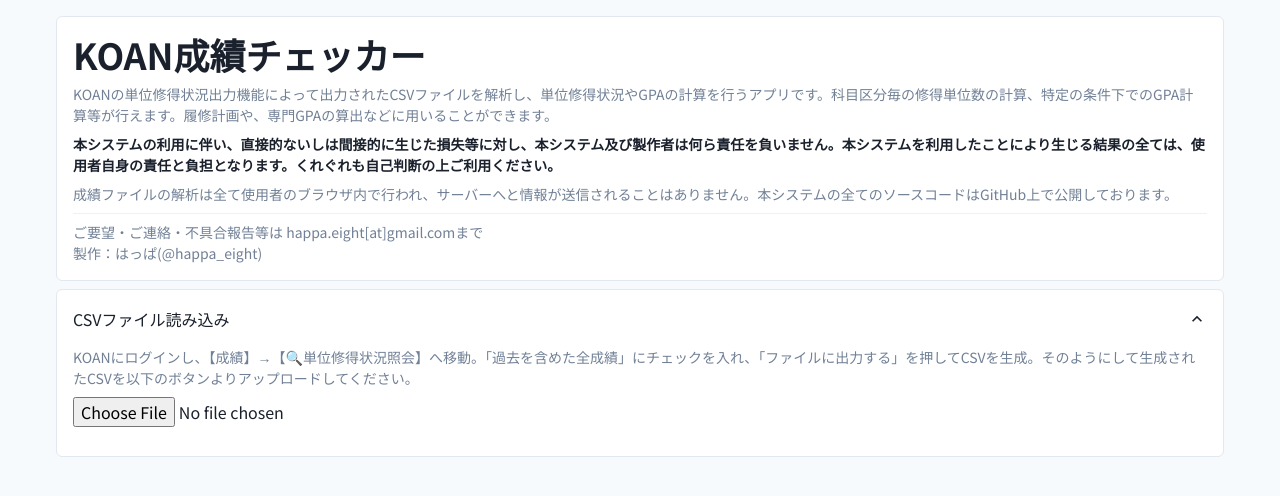
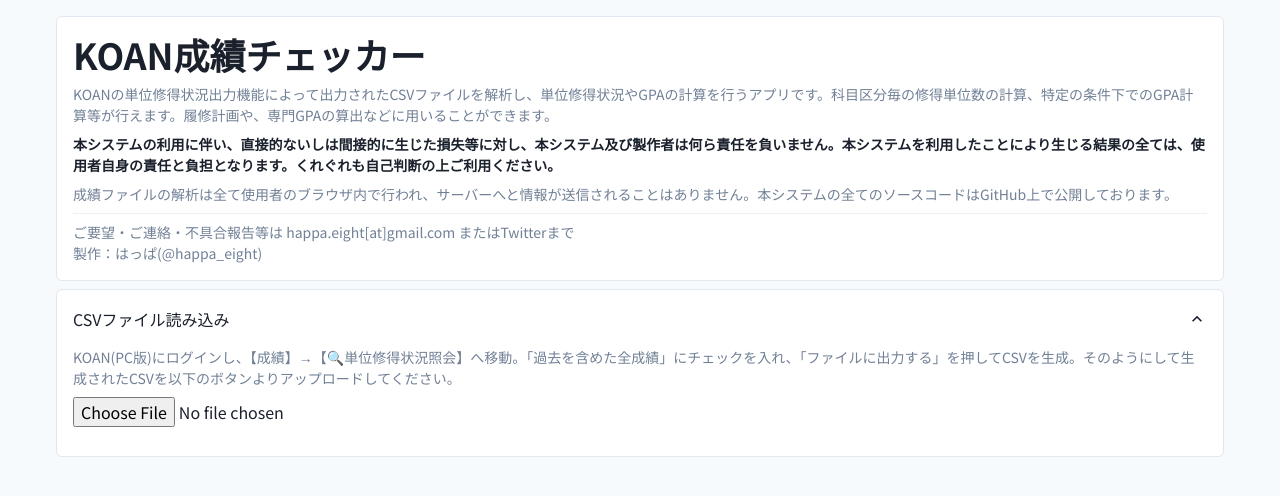
Before and after one commit to Happa8/KOAN-grade-analyzer, a React (Vite) app: page / in a window 1280 px wide. Shown: the top 496 px of the page. Built offline with nearby package versions, Linux system fonts and the light colour scheme.

Commit message:
細かい修正

```diff
--- a/index.html
+++ b/index.html
@@ -4,7 +4,7 @@
     <meta charset="UTF-8" />
     <!-- <link rel="icon" type="image/svg+xml" href="/src/favicon.svg" /> -->
     <meta name="viewport" content="width=device-width, initial-scale=1.0" />
-    <meta name="”robots”" content="”noindex”" />
+    <!-- <meta name="”robots”" content="”noindex”" /> -->
     <meta
       name="description"
       content="KOANの成績データから成績情報を解析するツール"
--- a/src/home.tsx
+++ b/src/home.tsx
@@ -422,7 +422,8 @@
             </Text>
             <Divider />
             <Text color={"gray.500"} fontSize={"sm"}>
-              ご要望・ご連絡・不具合報告等は happa.eight[at]gmail.comまで
+              ご要望・ご連絡・不具合報告等は happa.eight[at]gmail.com
+              またはTwitterまで
               <br />
               製作：はっぱ(
               <Link href="https://twitter.com/happa_eight">@happa_eight</Link>)
@@ -432,7 +433,7 @@
         <Card sectionTitle="CSVファイル読み込み">
           <VStack align={"start"}>
             <Text fontSize={"sm"} color={"gray.500"}>
-              KOANにログインし、【成績】→【🔍単位修得状況照会】へ移動。「過去を含めた全成績」にチェックを入れ、「ファイルに出力する」を押してCSVを生成。そのようにして生成されたCSVを以下のボタンよりアップロードしてください。
+              KOAN(PC版)にログインし、【成績】→【🔍単位修得状況照会】へ移動。「過去を含めた全成績」にチェックを入れ、「ファイルに出力する」を押してCSVを生成。そのようにして生成されたCSVを以下のボタンよりアップロードしてください。
             </Text>
             <input type={"file"} accept="text/csv" onChange={fileOnChange} />
           </VStack>
```
